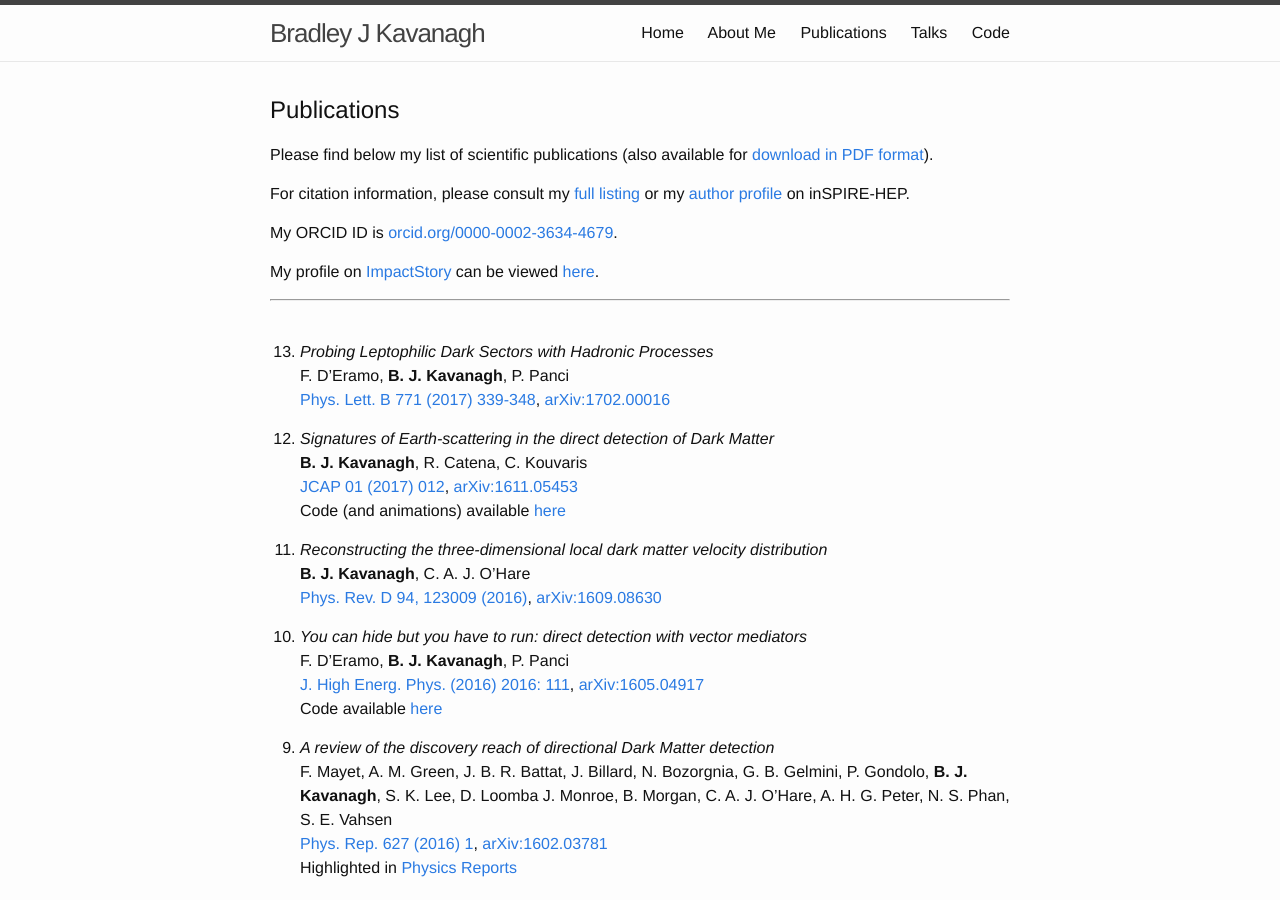
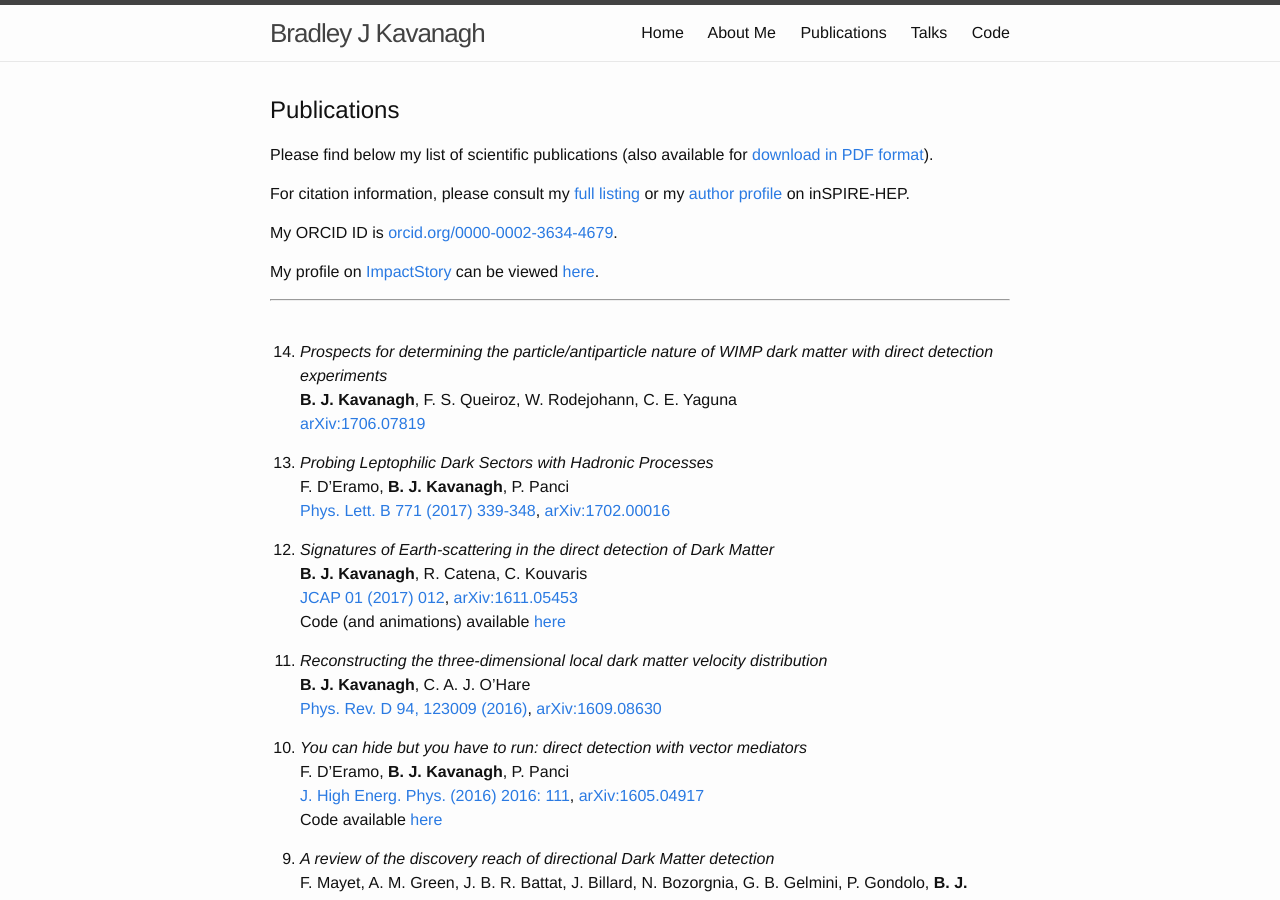
Before and after one commit to bradkav/bradkav.github.io, a Jekyll site: the page built from publications.md, in a window 1280 px wide and 900 px high. Built offline with Jekyll 4.4.1, drawn with Linux system fonts in a browser that asks for light colours.

Commit message:
Added 1706.07819

```diff
--- a/publications.md
+++ b/publications.md
@@ -18,6 +18,10 @@ My profile on [ImpactStory](https://impactstory.org/) can be viewed [here](https
 
 ***
 <br>
+
+14. *Prospects for determining the particle/antiparticle nature of WIMP dark matter with direct detection experiments*
+**B. J. Kavanagh**, F. S. Queiroz, W. Rodejohann, C. E. Yaguna
+[arXiv:1706.07819](http://arxiv.org/abs/1706.07819)
 
 13. *Probing Leptophilic Dark Sectors with Hadronic Processes*
 F. D'Eramo, **B. J. Kavanagh**, P. Panci
```
